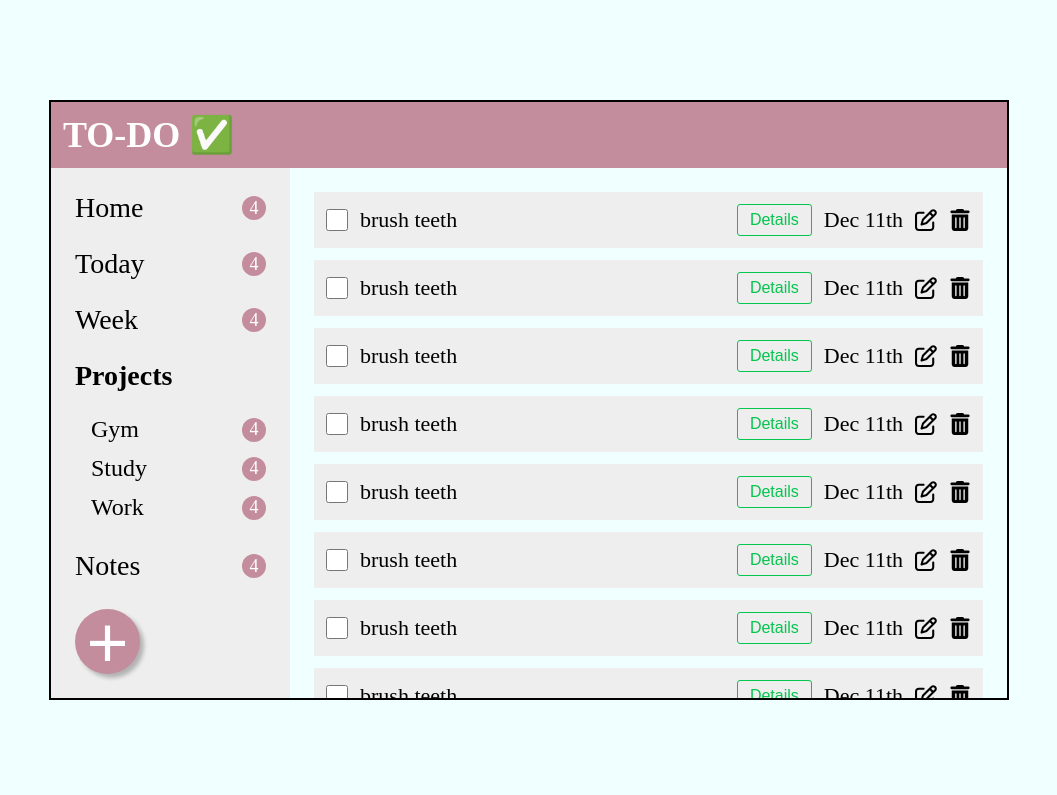
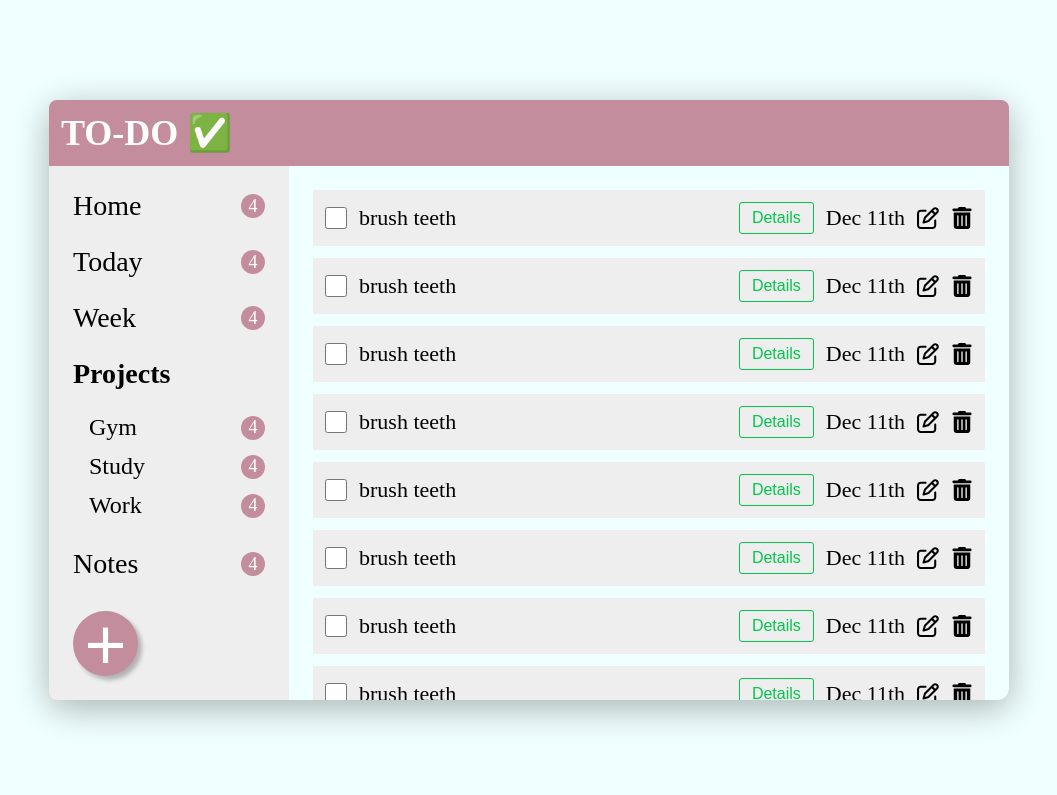
Before and after one commit to khalidwaleed0/Todo-List, a plain HTML site: page index.html in a window 1280 px wide. Shown: the whole page, without its empty margins (111-1168 px from the left). Drawn offline with Linux system fonts and the light colour scheme.

Commit message:
Added grid border-radius

```diff
--- a/style.css
+++ b/style.css
@@ -21,10 +21,24 @@ body {
 	display: grid;
 	grid-template-columns: 1fr 3fr;
 	grid-template-rows: auto 1fr;
-	border: 2px solid;
+    border-radius: 12px;
+    box-shadow: 0 8px 36px rgb(0 0 0 / 30%);
 	width: 75%;
 	height: 75%;
 }
+
+/* grid border-radius */
+header {
+    border-top-left-radius: 8px;
+    border-top-right-radius: 8px;
+}
+.side-bar {
+    border-bottom-left-radius: 8px;
+}
+.main-content {
+    border-bottom-right-radius: 8px;
+}
+/* grid border-radius */
 
 header {
 	grid-column: 1/-1;
@@ -34,6 +48,7 @@ header {
 	font-size: 36px;
 	font-weight: bold;
 }
+
 /* Sidebar */
 .side-bar {
 	display: flex;
@@ -115,11 +130,10 @@ header {
 #btn-add:hover {
     filter: brightness(90%);
 }
-
 /* Sidebar */
 
+
 /* main-content */
-
 .main-content {
     display: flex;
     flex-direction: column;
@@ -167,8 +181,8 @@ svg:hover {
     fill: lightgreen;
     cursor: pointer;
 }
+/* main-content */
 
-/* main-content */
 
 /* Scrollbar style */
   ::-webkit-scrollbar {
```
